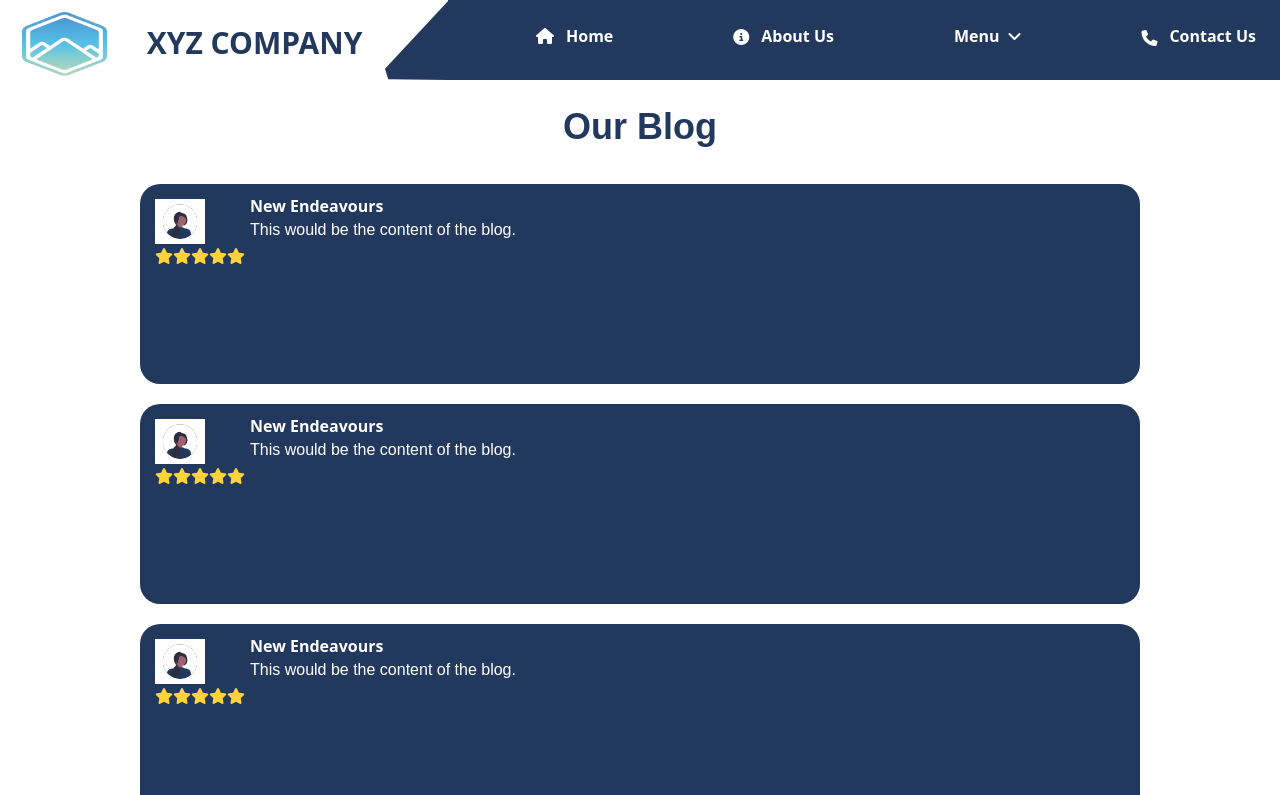
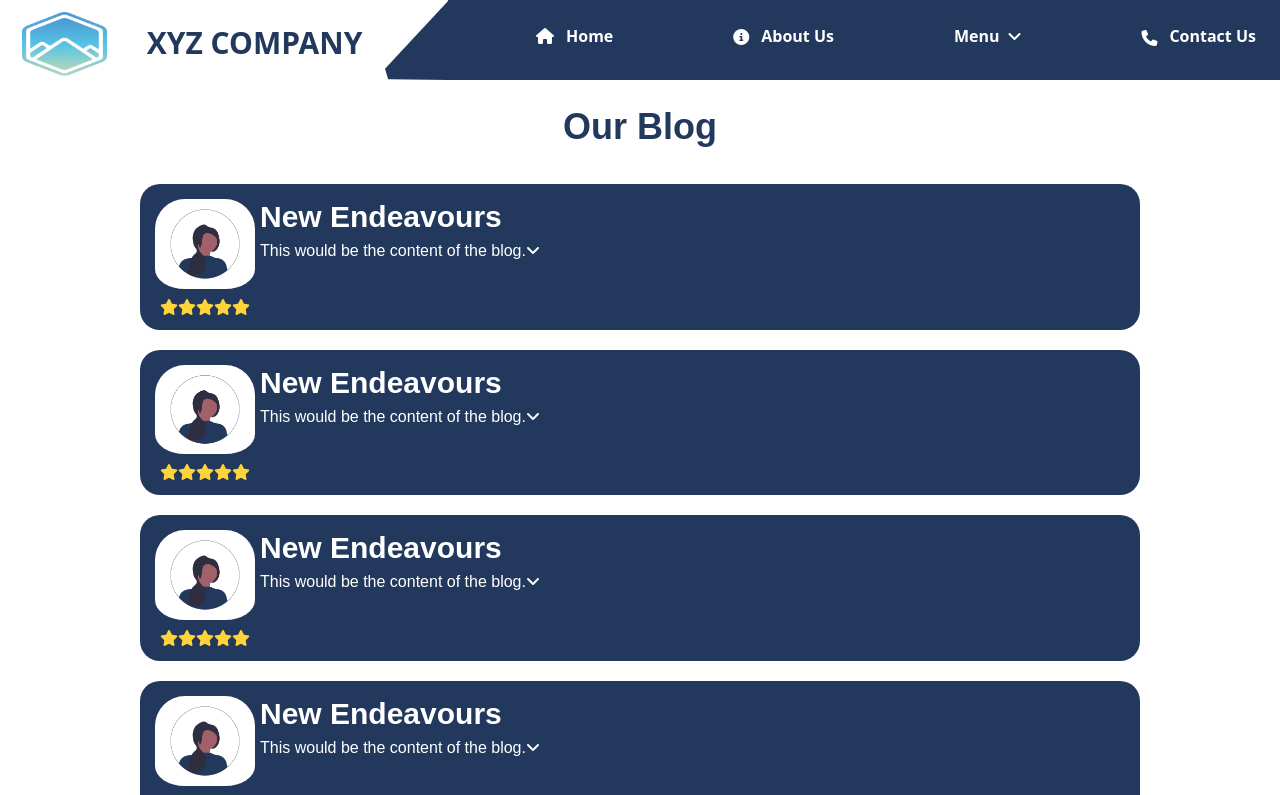
Before and after one commit to harshu1705/React-Team-Internship-project, a React (Create React App) app: page /Blog in a window 1280 px wide. Shown: the top 795 px of the page. Built offline with nearby package versions, Linux system fonts and the light colour scheme.

Commit message:
Blog page img and drop down added

```diff
--- a/package.json
+++ b/package.json
@@ -16,6 +16,7 @@
     "react-slick": "^0.30.2",
     "react-typing-effect": "^2.0.5",
     "slick-carousel": "^1.8.1",
+    "style-component": "^0.0.1",
     "web-vitals": "^2.1.4"
   },
   "scripts": {
--- a/src/Pages/Entryblog.js
+++ b/src/Pages/Entryblog.js
@@ -1,20 +1,20 @@
-
-import React from 'react';
-import './blogentry.css'; // Your CSS file for styling
+import React, { useState } from 'react';
+import './blogentry.css';
 import '@fortawesome/fontawesome-free/css/all.min.css';
-import myimage from '../assets/profilepic.png'
-
-
-
+import myimage from '../assets/profilepic.png';
 
 const BlogEntry = ({ title }) => {
+  const [isExpanded, setIsExpanded] = useState(false);
+
+  const toggleContent = () => {
+    setIsExpanded(!isExpanded);
+  };
+
   return (
     <div className="blog-entry">
-
       <div className="blog-entry-left">
-            <img src={myimage} alt='image' width={50} height={50}/>
-            {/* add stars for rating it */}
-            <div>
+        <img src={myimage} alt='image' width={100} height={100}/>
+        <div className='blog-stars'>
           <i className="fa-solid fa-star" style={{ color: '#FFD43B' }}></i>
           <i className="fa-solid fa-star" style={{ color: '#FFD43B' }}></i>
           <i className="fa-solid fa-star" style={{ color: '#FFD43B' }}></i>
@@ -23,13 +23,158 @@ const BlogEntry = ({ title }) => {
         </div>
       </div>
       <div className="blog-entry-right">
-            <div className="Title font-bold">{title}</div>
-            <p>This would be the content of the blog.</p>
-
+        <div className="title font-bold">{title}</div>
+        <p>
+          This would be the content of the blog.
+          <i
+            className="fa-solid fa-angle-down"
+            style={{ color: '#ffffff', cursor: 'pointer' }}
+            onClick={toggleContent}
+          ></i>
+        </p>
+        {isExpanded && (
+          <div className="expanded-content">
+            At vero eos et accusamus et iusto odio dignissimos ducimus qui blanditiis praesentium voluptatum deleniti atque corrupti quos dolores et quas molestias excepturi sint occaecati cupiditate non provident, similique sunt in culpa qui officia deserunt mollitia animi, id est laborum et dolorum fuga. Et harum quidem rerum facilis est et expedita distinctio. Nam libero tempore, cum soluta nobis est eligendi optio cumque nihil impedit quo minus id quod maxime placeat facere possimus, omnis voluptas assumenda est, omnis dolor repellendus. Temporibus autem quibusdam et aut officiis debitis aut rerum necessitatibus saepe eveniet ut et voluptates repudiandae sint et molestiae non recusandae. Itaque earum rerum hic tenetur a sapiente delectus, ut aut reiciendis voluptatibus maiores alias consequatur aut perferendis doloribus asperiores repellat.
           </div>
-
+        )}
+      </div>
     </div>
   );
 };
 
 export default BlogEntry;
+
+
+
+
+
+
+
+
+
+
+
+
+
+
+
+
+
+
+
+
+
+
+
+
+
+
+
+
+
+
+
+
+
+
+
+
+
+
+
+
+
+
+
+
+
+
+
+
+
+
+
+
+
+
+
+
+
+
+
+
+
+
+
+
+
+
+
+
+
+
+
+
+
+
+
+
+
+
+
+
+
+
+
+
+
+
+
+
+
+
+
+
+
+
+
+
+
+
+// import React from 'react';
+// import './blogentry.css'; // Your CSS file for styling
+// import '@fortawesome/fontawesome-free/css/all.min.css';
+// import myimage from '../assets/profilepic.png'
+
+
+
+
+// const BlogEntry = ({ title }) => {
+//   return (
+//     <div className="blog-entry">
+
+//         <div className="blog-entry-left">
+//             <img src={myimage} alt='image' width={100} height={100}/>
+//             {/* add stars for rating it */}
+//             <div className='blog-stars'>
+//                 <i className="fa-solid fa-star" style={{ color: '#FFD43B' }}></i>
+//                 <i className="fa-solid fa-star" style={{ color: '#FFD43B' }}></i>
+//                 <i className="fa-solid fa-star" style={{ color: '#FFD43B' }}></i>
+//                 <i className="fa-solid fa-star" style={{ color: '#FFD43B' }}></i>
+//                 <i className="fa-solid fa-star" style={{ color: '#FFD43B' }}></i>
+//             </div>
+//         </div>
+//         <div className="blog-entry-right">
+//             <div className="Title font-bold">{title}</div>
+//             <p>This would be the content of the blog.
+//             <i class="fa-solid fa-angle-down" style={{color: '#ffffff'}}></i>
+//             </p>
+
+
+//         </div>
+
+//     </div>
+//   );
+// };
+
+// export default BlogEntry;
--- a/src/Pages/blogentry.css
+++ b/src/Pages/blogentry.css
@@ -1,6 +1,5 @@
 .blog-entry {
     background-color: #22395d;
-    height: 200px;
     width: 1000px;
     color: white;
     padding: 10px;
@@ -14,7 +13,7 @@
 
 }
 
-.blog-entry-left{
+.blog-entry .blog-entry-left{
     display: flex;
     flex-direction: column;
     padding: 5px;
@@ -23,9 +22,16 @@
 .blog-entry-left img{
     align-items: center;
     justify-content: center;
+    border-radius: 30px;
+    padding-bottom: 10px;
 }
 
 /* star css part */
+.blog-stars{
+  display: flex;
+  flex-direction: row;
+  justify-content: center;
+}
 
 .blog-entry-right{
     display: flex;
@@ -74,3 +80,9 @@
     align-items: center;
 
 }
+
+.expanded-content {
+  margin-top: 10px;
+  font-family: Arial, sans-serif;
+  color: #fff;
+}
```
Also changed, not shown: 1 other file (tests, documents, lock files or other folders). Lines whose indentation alone changed are shown as unchanged.
